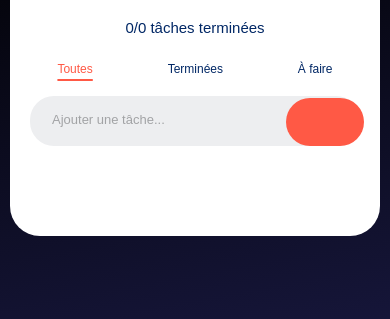
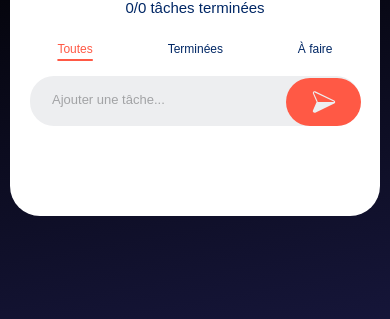
Before and after one commit to RamyNebili93/todo-list-ramy, a plain HTML site: page index.html in a window 390 px wide. Shown: the part 123-442 px from the top of the page. Drawn offline with nearby package versions, Linux system fonts and the light colour scheme; a web font is replaced by a local one.

Commit message:
fixe: issue with button

```diff
--- a/index.html
+++ b/index.html
@@ -22,7 +22,7 @@
             </div>
             <div class="row">
                 <input type="text" id="todo-input" placeholder="Ajouter une tâche...">
-                <button onclick="addTask()">Add</button>
+                <button onclick="addTask()"><img src="./images/input.svg"></button>
             </div>
             <ul id="list-container">
                  <!--<li class="checked">Task 1</li>
--- a/styles.css
+++ b/styles.css
@@ -26,7 +26,6 @@
     color: #002765;
     display: flex;
     align-items: center;
-    margin-bottom: 20px;
     padding-left: 10px;
     font-size: 30PX;
 }
@@ -74,6 +73,8 @@ input {
 
 input::placeholder {
     color: #a2a3a5;
+    font-style: light;
+    font-weight: 300;
     transition: all 0.3s ease;
 }
 input:focus::placeholder {
@@ -90,6 +91,11 @@ button {
     color: #fff;
     font-size: 16px;
     cursor: pointer;
+}
+
+button img {
+    width: 30px;
+    height: 30px;
 }
 
 button:hover {
@@ -250,15 +256,22 @@ ul li span:hover {
         justify-content: center;
         background: #ff5945;
         color: transparent;
-        margin: 5px 0 0 -70px;
+        margin: 5px -13px 0 -70px;
+    }
+
+    .row button img {
+        display: none;
     }
 
     .row button::before {
-        content: "";
+        content: '';
         display: block;
-        width: 30px;
-        height: 30px;
-        background: url("./images/input.svg") no-repeat center;
+        width: 24px;
+        height: 24px;
+        margin: 0 auto;
+        background-image: url('./images/input.svg');
+        background-repeat: no-repeat;
+        background-position: center;
         background-size: contain;
     }
 
```
Also changed, not shown: images/input.svg (added).
